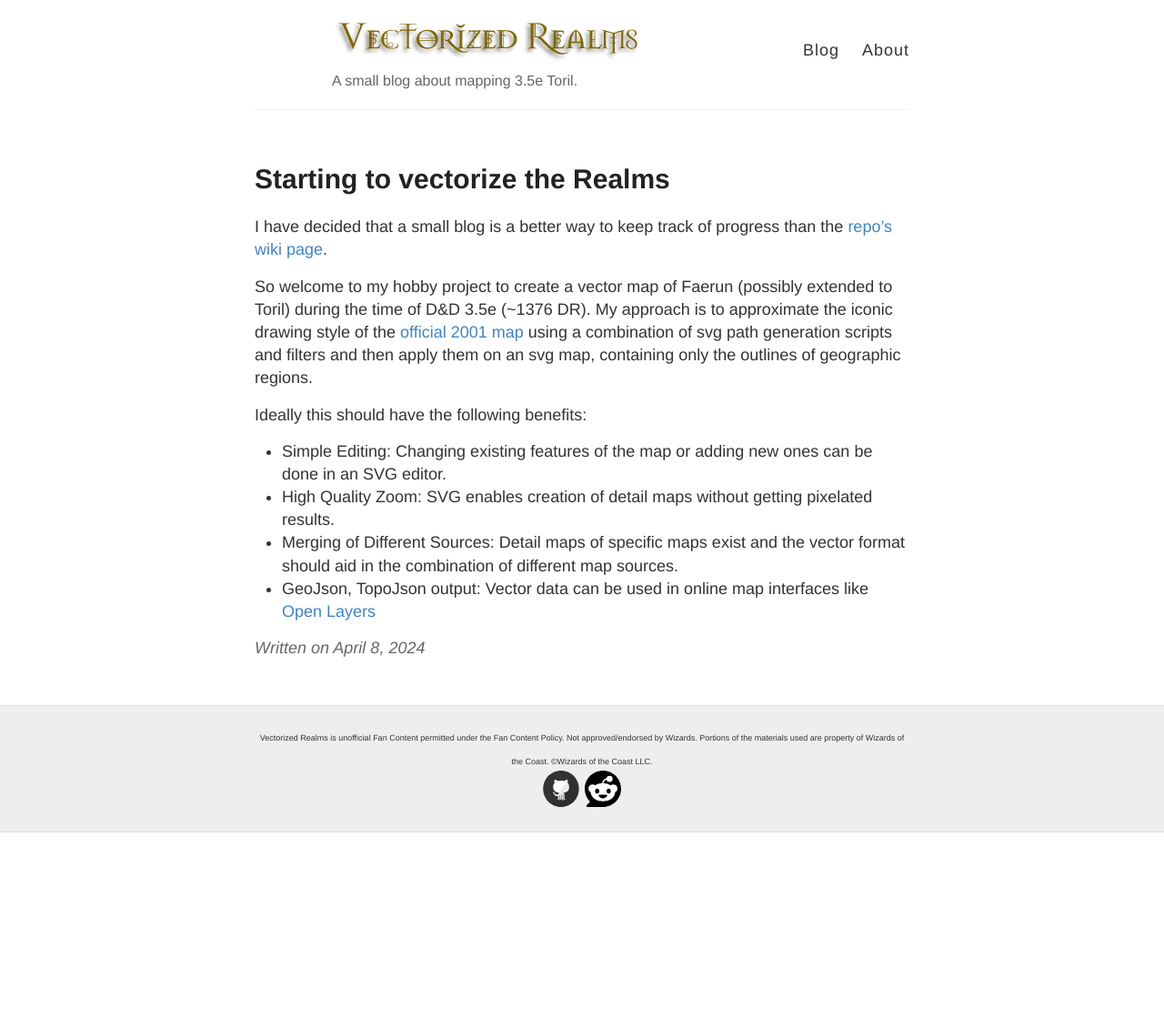
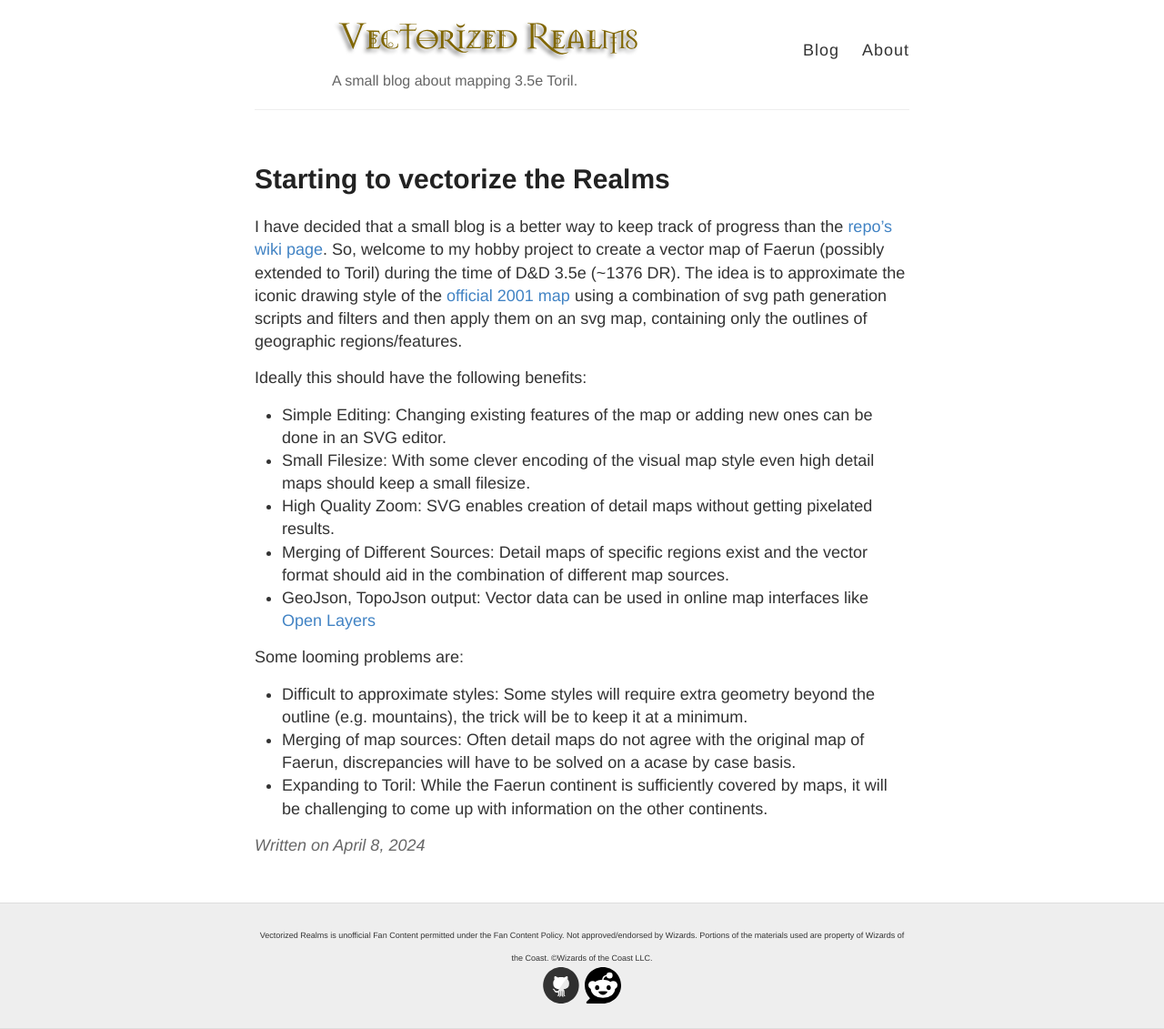
Before and after one commit to jonovotny/vectorized-realms, a Jekyll site: the page built from _posts/2024-04-08-starting.md, in a window 1280 px wide. Shown: the whole page at 91% size. Built offline with Jekyll 4.4.1, drawn with Linux system fonts in a browser that asks for light colours; before the commit the page ends 915 px from its top, so only the background shows below that.

Commit message:
updated first post

```diff
--- a/_posts/2024-04-08-starting.md
+++ b/_posts/2024-04-08-starting.md
@@ -3,13 +3,17 @@ layout: post
 title: Starting to vectorize the Realms
 date: 2024-04-08
 ---
-I have decided that a small blog is a better way to keep track of progress than the [repo's wiki page](https://github.com/jonovotny/vectorized-realms/wiki).
-
-So welcome to my hobby project to create a vector map of Faerun (possibly extended to Toril) during the time of D&D 3.5e (~1376 DR).
-My approach is to approximate the iconic drawing style of the [official 2001 map](http://web.archive.org/web/20160816135344/http://archive.wizards.com/dnd/images/wd_maps/FRposterLarge_150.jpg) using a combination of svg path generation scripts and filters and then apply them on an svg map, containing only the outlines of geographic regions.
+I have decided that a small blog is a better way to keep track of progress than the [repo's wiki page](https://github.com/jonovotny/vectorized-realms/wiki). So, welcome to my hobby project to create a vector map of Faerun (possibly extended to Toril) during the time of D&D 3.5e (~1376 DR).
+The idea is to approximate the iconic drawing style of the [official 2001 map](http://web.archive.org/web/20160816135344/http://archive.wizards.com/dnd/images/wd_maps/FRposterLarge_150.jpg) using a combination of svg path generation scripts and filters and then apply them on an svg map, containing only the outlines of geographic regions/features.
 
 Ideally this should have the following benefits:
 * Simple Editing: Changing existing features of the map or adding new ones can be done in an SVG editor.
+* Small Filesize: With some clever encoding of the visual map style even high detail maps should keep a small filesize.
 * High Quality Zoom: SVG enables creation of detail maps without getting pixelated results.
-* Merging of Different Sources: Detail maps of specific maps exist and the vector format should aid in the combination of different map sources.
+* Merging of Different Sources: Detail maps of specific regions exist and the vector format should aid in the combination of different map sources.
 * GeoJson, TopoJson output: Vector data can be used in online map interfaces like [Open Layers](https://openlayers.org/)
+
+Some looming problems are:
+* Difficult to approximate styles: Some styles will require extra geometry beyond the outline (e.g. mountains), the trick will be to keep it at a minimum.
+* Merging of map sources: Often detail maps do not agree with the original map of Faerun, discrepancies will have to be solved on a acase by case basis.
+* Expanding to Toril: While the Faerun continent is sufficiently covered by maps, it will be challenging to come up with information on the other continents.
```
Also changed, not shown: _posts/2024-04-09-main-styles.md (added, +6 -0 lines).
